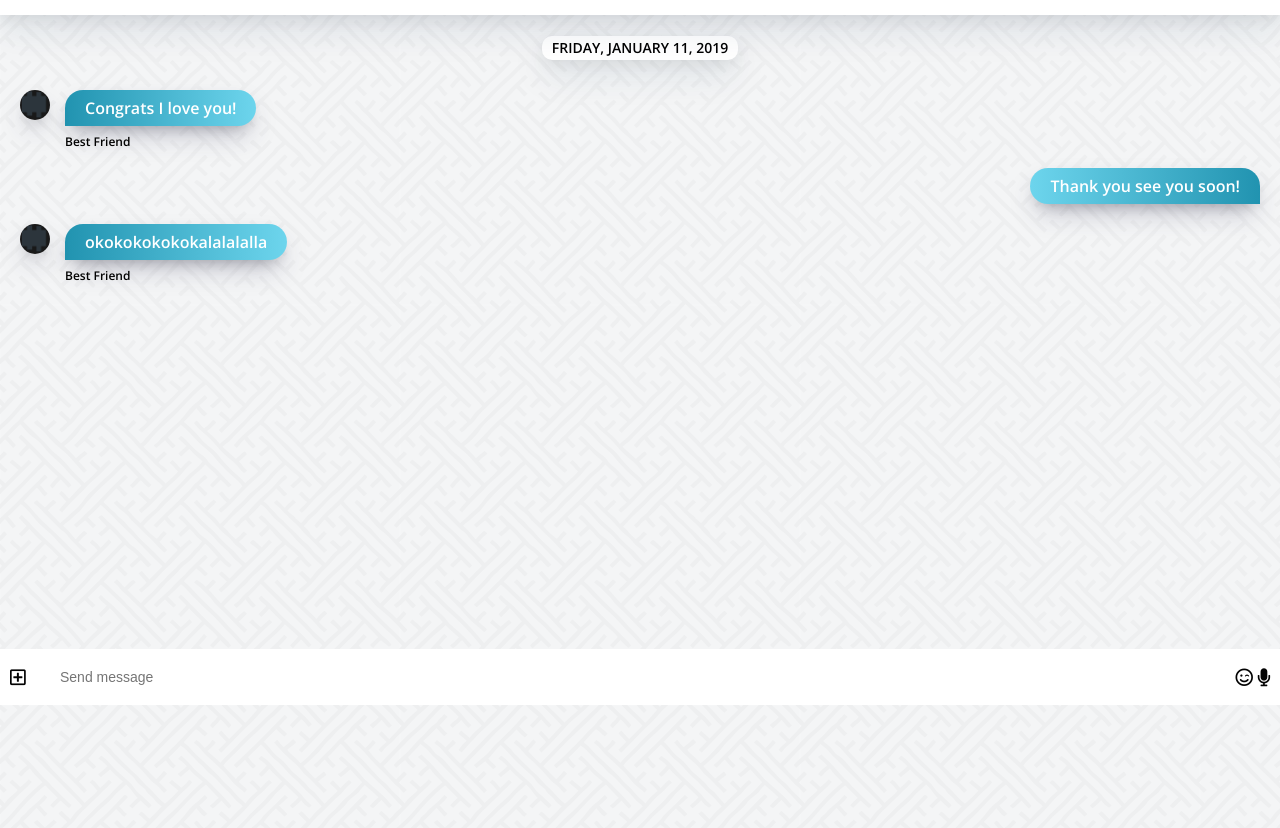
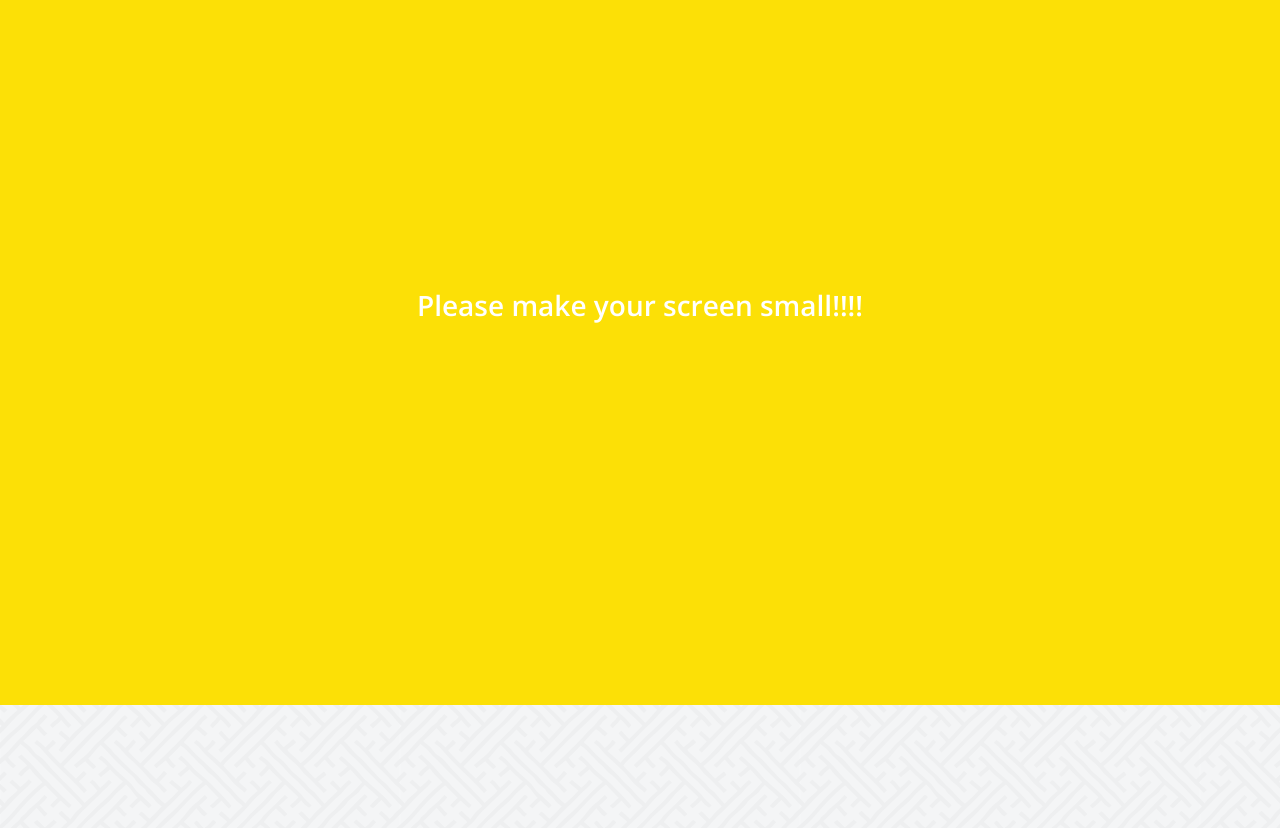
Before and after one commit to jungwoonlim/cloneCoding-kakao, a plain HTML site: page chat.html in a window 1280 px wide. Shown: the part 95-923 px from the top of the page. Drawn offline with nearby package versions, Linux system fonts and the light colour scheme.

Commit message:
Screen Size Media Query

```diff
--- a/chat.html
+++ b/chat.html
@@ -96,5 +96,8 @@
         </span>
       </div>
     </div>
+    <div class="bigScreen">
+      <span class="bigScreen__text">Please make your screen small!!!!</span>
+    </div>
   </body>
 </html>
--- a/css/chat.css
+++ b/css/chat.css
@@ -130,7 +130,7 @@
 }
 
 .message .message__content {
-  /* padding: 1px; */
+  padding: 1px;
 }
 
 .incoming-message {
--- /dev/null
+++ b/css/mobile.css
@@ -0,0 +1,25 @@
+.bigScreen {
+  position: absolute;
+  width: 100%;
+  height: 100%;
+  top: 0;
+  left: 0;
+  background-color: #fce006;
+  display: flex;
+  justify-content: center;
+  align-items: center;
+  font-weight: 600;
+  color: white;
+  font-size: 28px;
+  text-align: center;
+  line-height: 1.5;
+  padding: 0px 20px;
+  display: none;
+  z-index: 4;
+}
+
+@media screen and (min-width: 550px) {
+  .bigScreen {
+    display: flex;
+  }
+}
--- a/css/style.css
+++ b/css/style.css
@@ -9,6 +9,7 @@
 @import "more.css";
 @import "settings.css";
 @import "chat.css";
+@import "mobile.css";
 
 * {
   box-sizing: border-box;
```
Also changed, not shown: find.html (+3 -0 lines), friends.html (+3 -0 lines), index.html (+3 -0 lines), more.html (+3 -0 lines), settings.html (+3 -0 lines).
